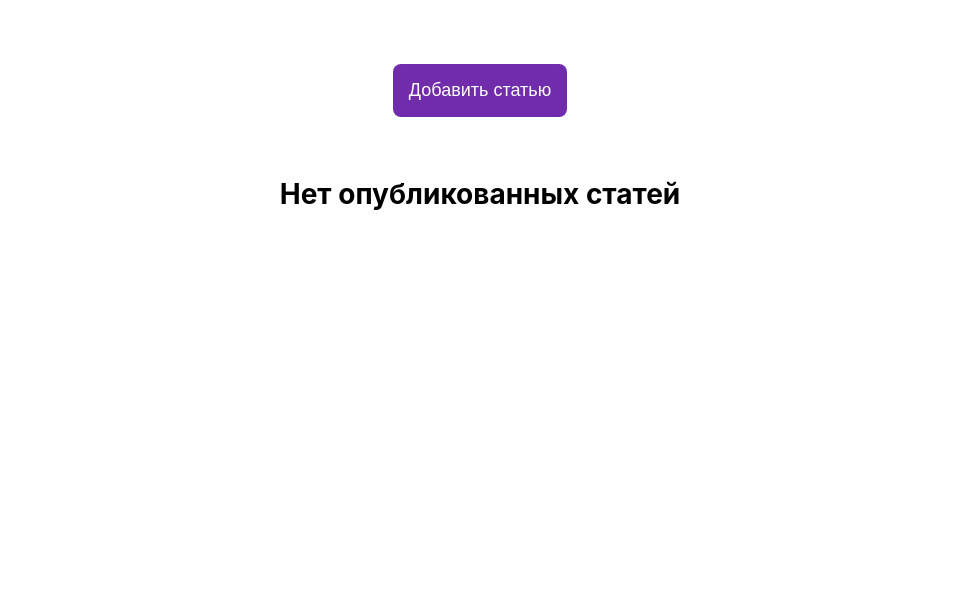
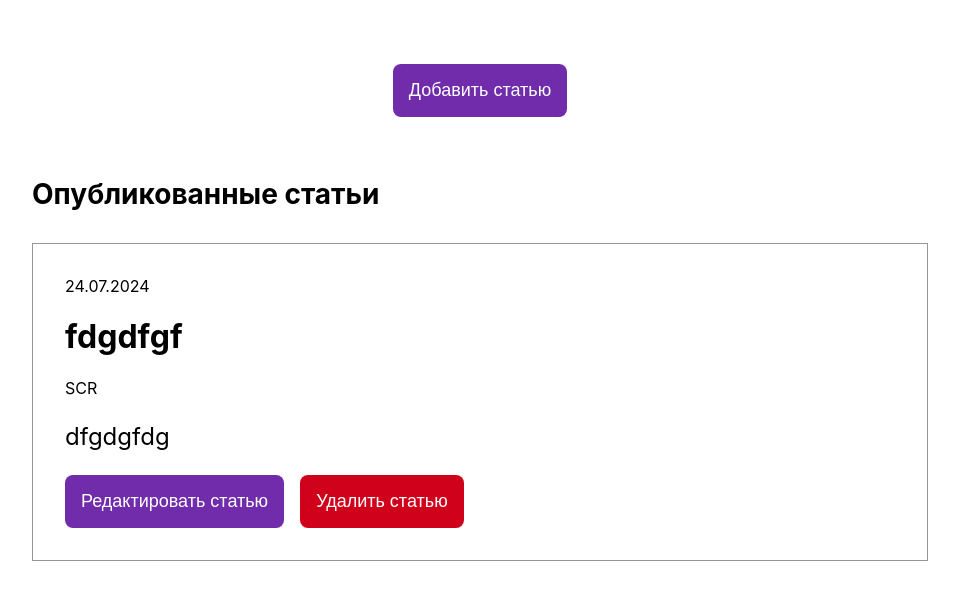
Before and after one commit to Dumacuk1993/test_auto_push, a React (Create React App) app: page / in a window 1280 px wide. Shown: the top 600 px of the page, without its empty margins (160-1119 px from the left). Built offline with nearby package versions, Linux system fonts and the light colour scheme.

Commit message:
Auto-commit

```diff
--- a/src/data.js
+++ b/src/data.js
@@ -1,3 +1,12 @@
-const dataNews = [];
+const dataNews = [
+  {
+    "id": "36b01df9-3446-4e2d-a9a9-15fba1cba22a",
+    "html_template": "<p>dfgdgfdg</p>",
+    "date": "24.07.2024",
+    "logo": "SCR",
+    "title": "fdgdfgf",
+    "image": ""
+  }
+];
 
 export default dataNews;
```
